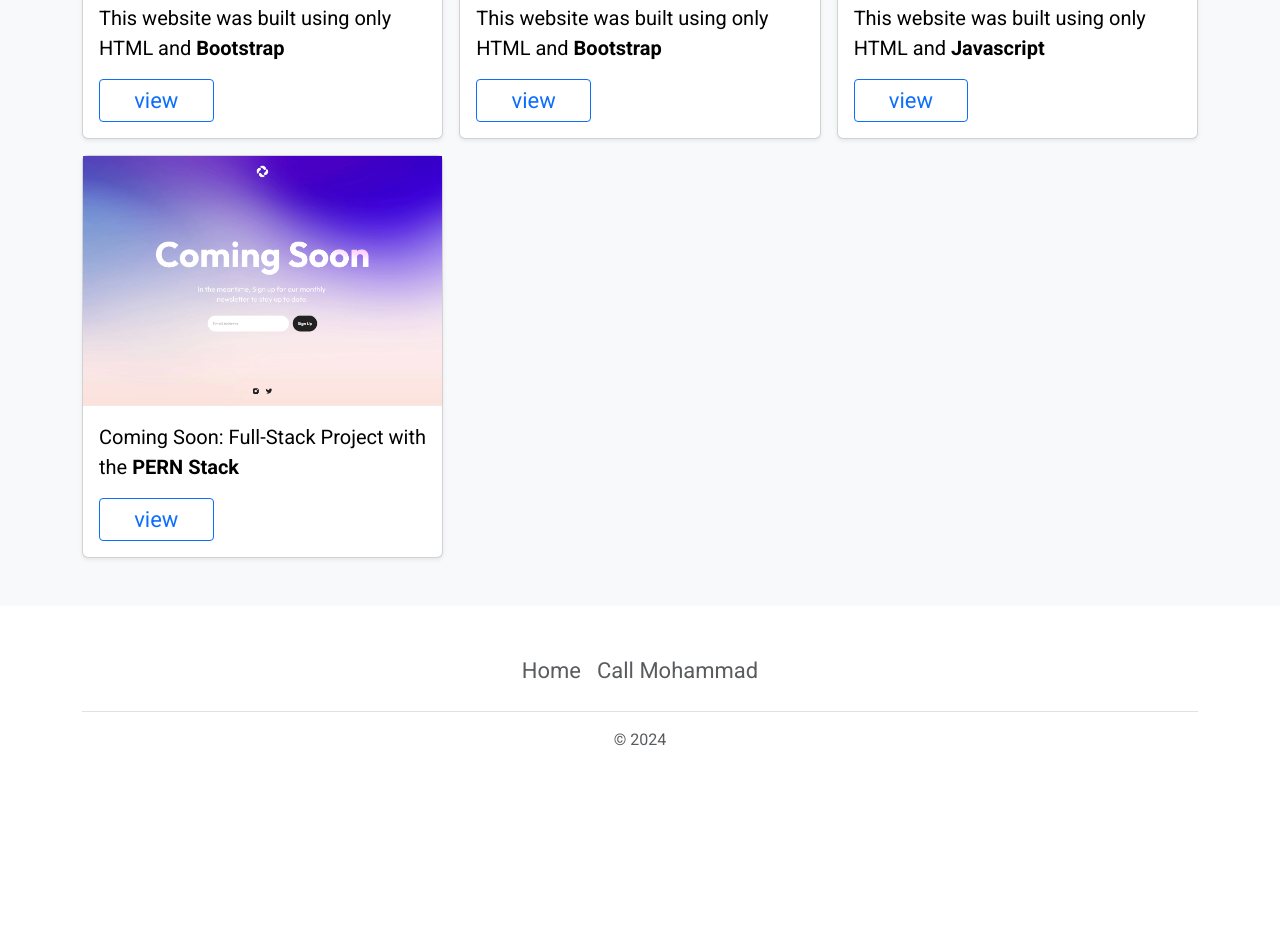
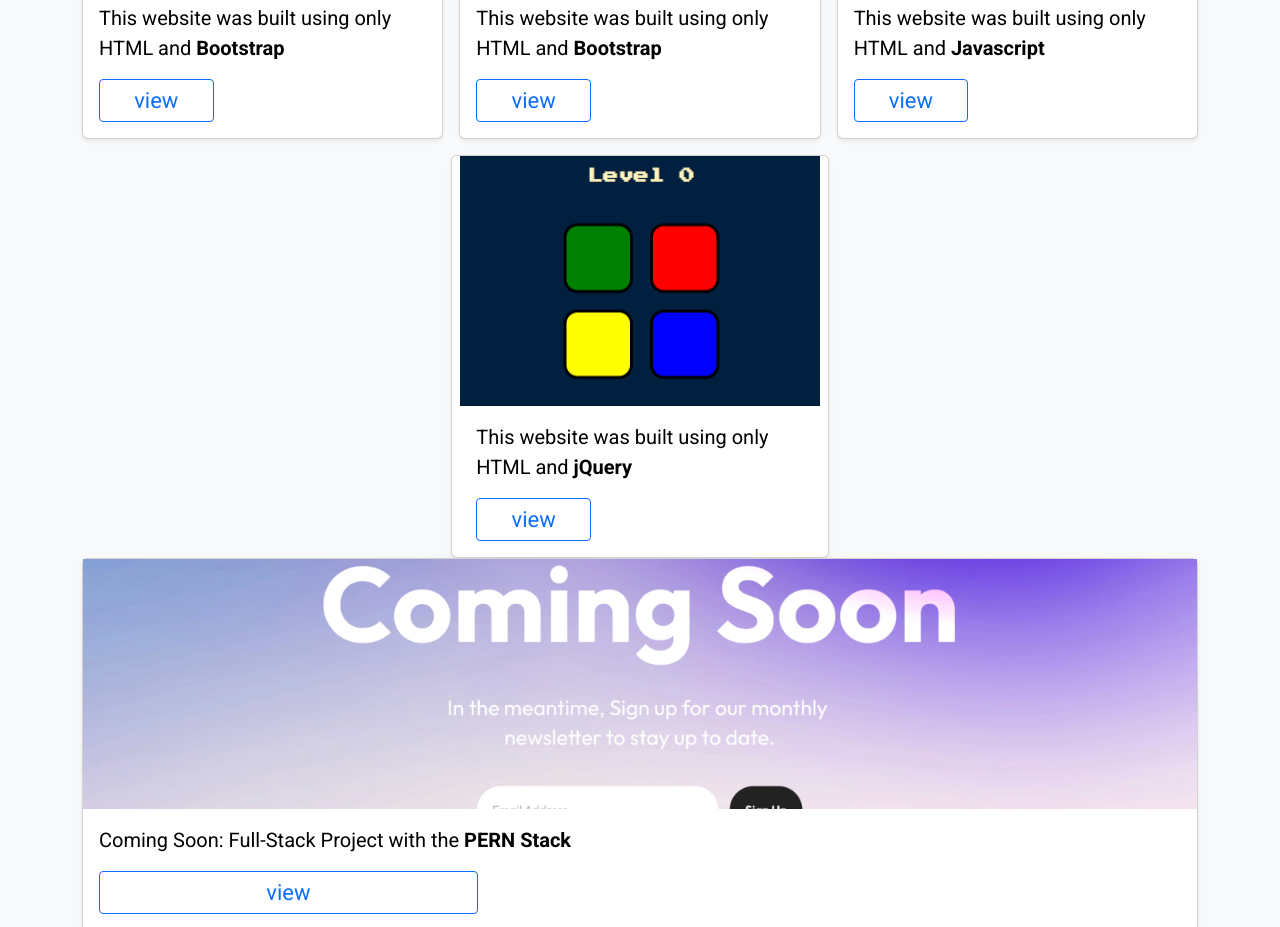
Before and after one commit to mohammed-btoosh/portfolio, a plain HTML site: page index.html in a window 1280 px wide. Shown: the part 1380-2307 px from the top of the page. Before the commit the page ends 2188 px from the top, so only its background shows below. Drawn offline with nearby package versions, Linux system fonts and the light colour scheme.

Commit message:
add a simon game

```diff
--- a/index.html
+++ b/index.html
@@ -122,6 +122,19 @@
             </div>
           </div>
 
+          <div class="col"></div>
+            <div class="card shadow-sm">
+              <img src="./images/simon.png" alt="a website" class="custom-image">
+              <div class="card-body">
+                <p class="card-text para">This website was built using only HTML and <span class="skills">jQuery</span></p>
+                <div class="d-flex justify-content-between align-items-center">
+                  <a href="https://mohammed-btoosh.github.io/simon-game/" class="btn btn-sm btn-outline-primary view" target="_blank">view</a>
+                </div>
+              </div>
+            </div>
+          </div>
+
+          <!-- //https://mohammed-btoosh.github.io/simon-game/ -->
           <div class="col">
             <div class="card shadow-sm">
               <img src="./images/OuCklXuxJnEdZNeXTKA9hZN4bhY.avif" alt="coming soon" class="custom-image">
```
